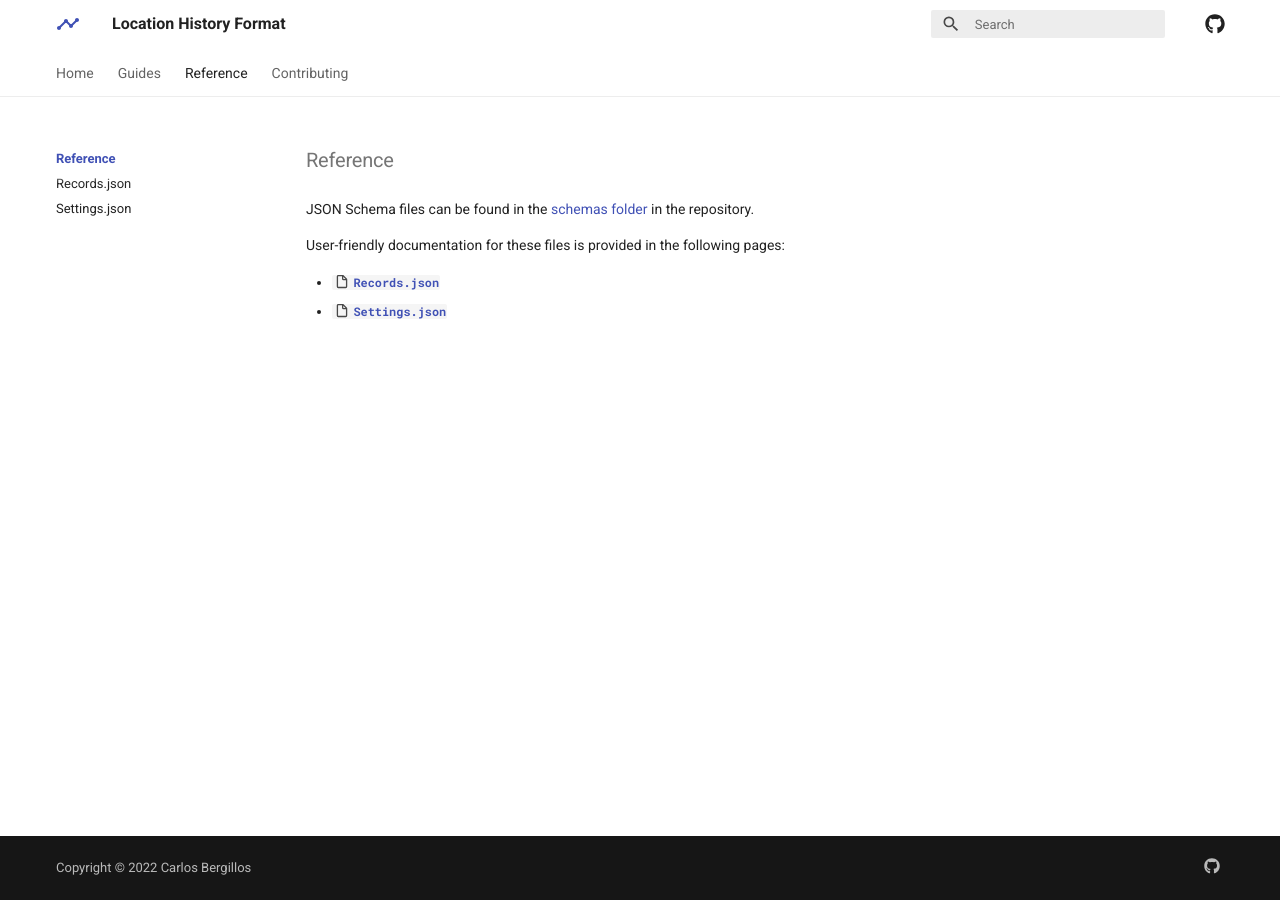
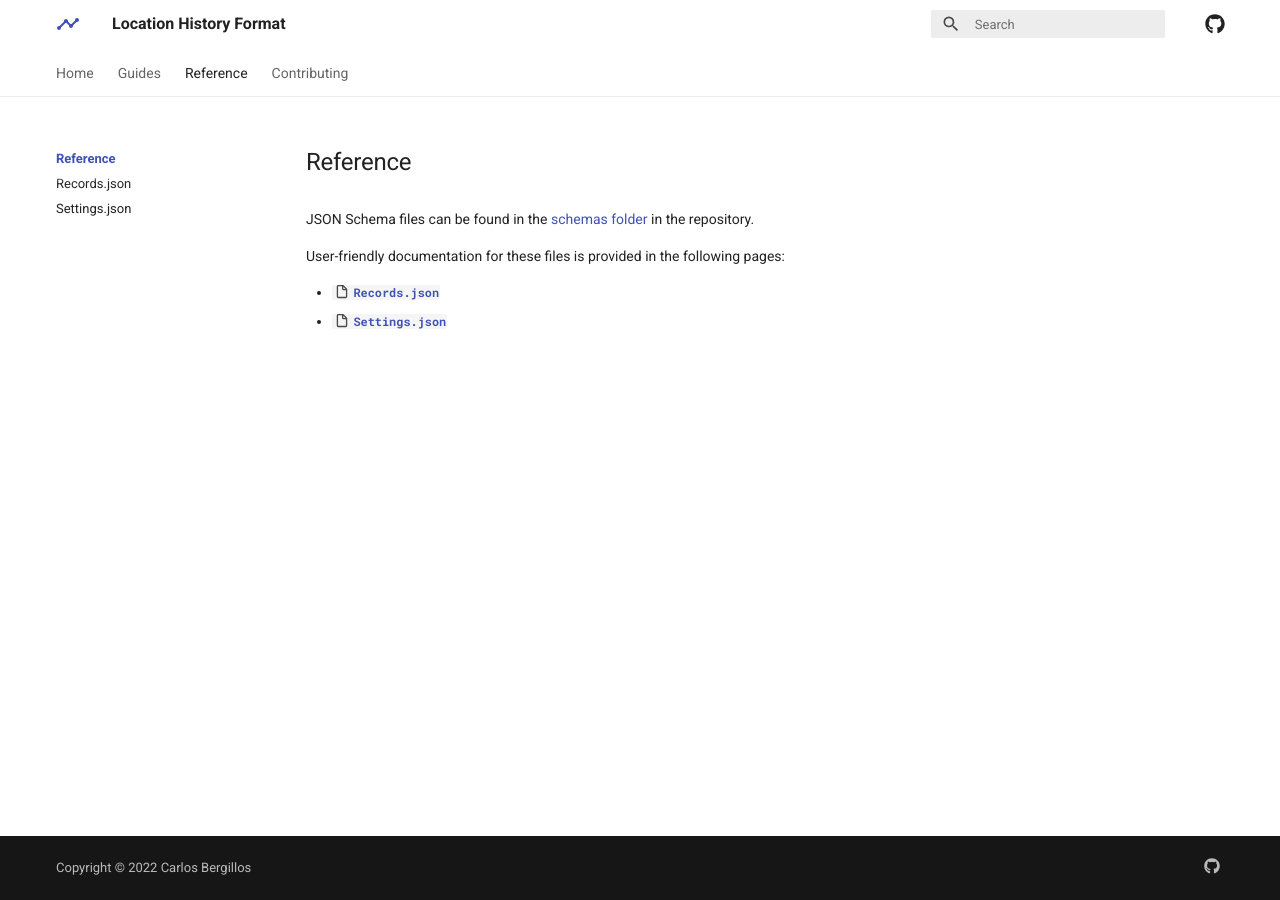
Before and after one commit to CarlosBergillos/LocationHistoryFormat, an MkDocs documentation site: the page built from docs/reference/index.md, in a window 1280 px wide. Built offline with MkDocs 1.6.1 and Material for MkDocs 9.7.7, drawn with Linux system fonts in a browser that asks for light colours; comment, search, counter and statistics services are not loaded.

Commit message:
Minor stylesheet tweaks

```diff
--- a/docs/css/extra.css
+++ b/docs/css/extra.css
@@ -64,17 +64,19 @@
 }
 
 .md-typeset h1 {
+    color: var(--md-typeset-color);
+    font-size: 1.2rem;
+    font-weight: 400;
+}
+
+.md-typeset h2 {
     font-size: 1rem;
     font-weight: 400;
 }
 
-.md-typeset h2 {
-    font-size: .8rem;
+.md-typeset h3 {
+    font-size: 0.9rem;
     font-weight: 400;
-}
-
-.md-typeset h3 {
-    font-size: .7rem;
 }
 
 .md-typeset dd {
```
